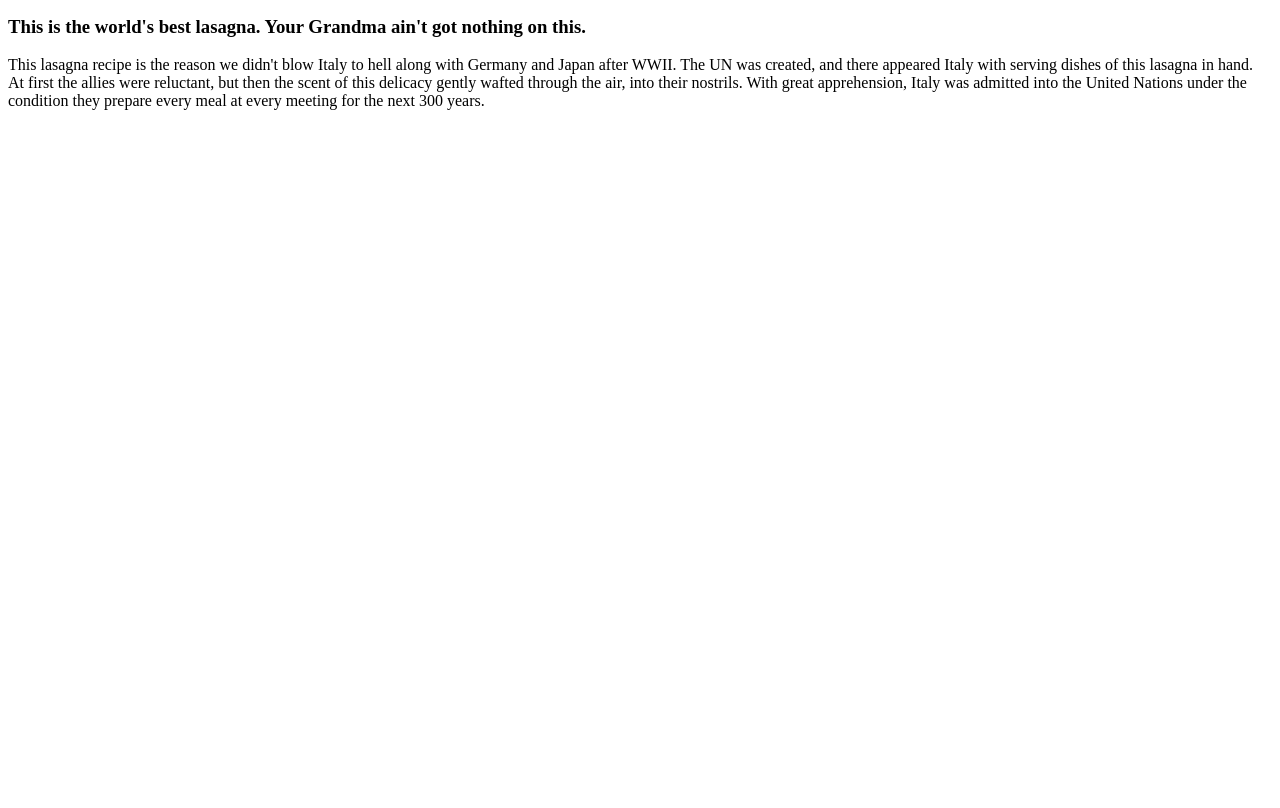
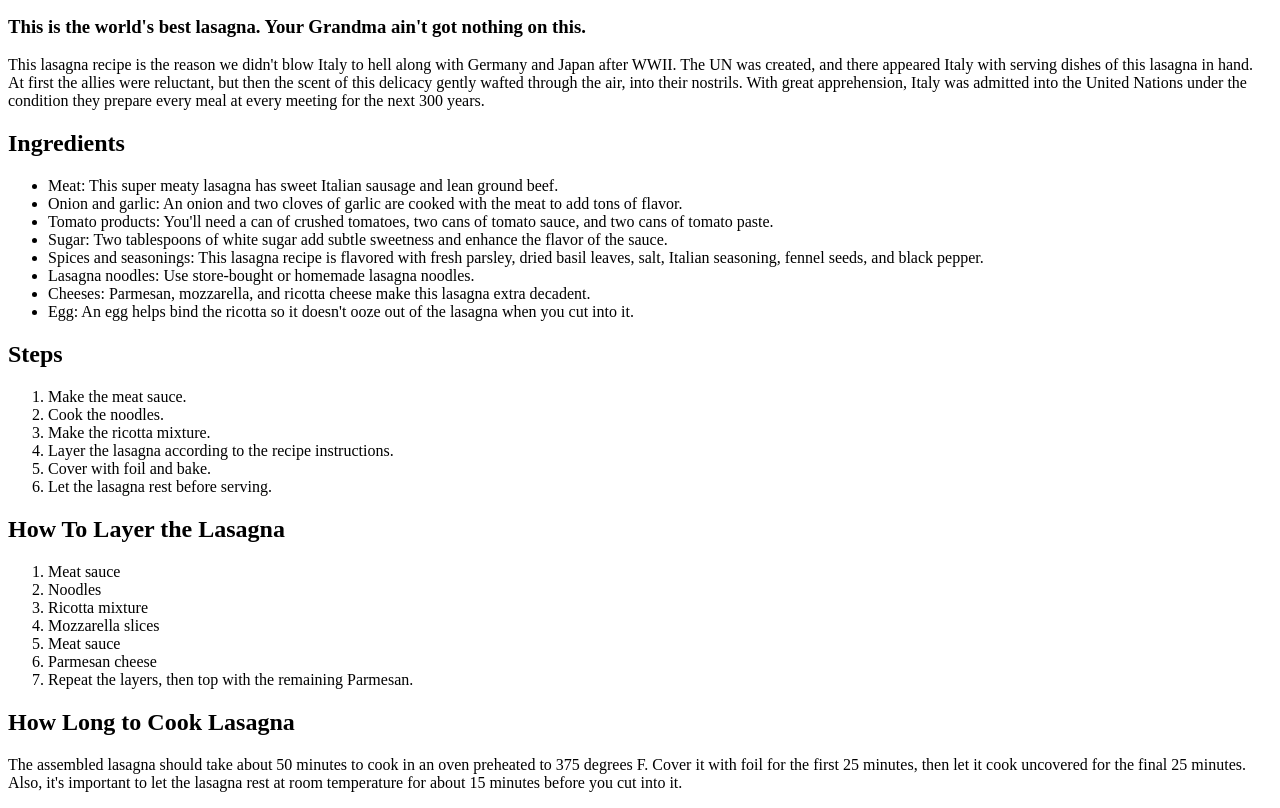
Before and after one commit to acrispino94/odin-recipes, a plain HTML site: page recipes/lasagna.html in a window 1280 px wide. Shown: the part 101-909 px from the top of the page. Before the commit the page ends 800 px from the top, so only its background shows below. Drawn offline with Linux system fonts and the light colour scheme.

Commit message:
Finish lasagnapage and add poinsettias

```diff
--- a/recipes/lasagna.html
+++ b/recipes/lasagna.html
@@ -17,5 +17,55 @@
     <p>
         This lasagna recipe is the reason we didn't blow Italy to hell along with Germany and Japan after WWII. The UN was created, and there appeared Italy with serving dishes of this lasagna in hand. At first the allies were reluctant, but then the scent of this delicacy gently wafted through the air, into their nostrils. With great apprehension, Italy was admitted into the United Nations under the condition they prepare every meal at every meeting for the next 300 years.
     </p>
+    <h2>
+        Ingredients
+    </h2>
+    <ul>
+        <li>Meat: This super meaty lasagna has sweet Italian sausage and lean ground beef.
+        </li>
+        <li>Onion and garlic: An onion and two cloves of garlic are cooked with the meat to add tons of flavor.
+        </li>
+        <li>Tomato products: You'll need a can of crushed tomatoes, two cans of tomato sauce, and two cans of tomato paste.
+        </li>
+        <li>Sugar: Two tablespoons of white sugar add subtle sweetness and enhance the flavor of the sauce.
+        </li>
+        <li>Spices and seasonings: This lasagna recipe is flavored with fresh parsley, dried basil leaves, salt, Italian seasoning, fennel seeds, and black pepper.
+        </li>
+        <li>Lasagna noodles: Use store-bought or homemade lasagna noodles.
+        </li>
+        <li>Cheeses: Parmesan, mozzarella, and ricotta cheese make this lasagna extra decadent.
+        </li>
+        <li>Egg: An egg helps bind the ricotta so it doesn't ooze out of the lasagna when you cut into it.
+        </li>
+    </ul>
+    <h2>
+        Steps
+    </h2>
+    <ol>
+        <li>Make the meat sauce.</li>
+        <li>Cook the noodles.</li>
+        <li>Make the ricotta mixture.</li>
+        <li>Layer the lasagna according to the recipe instructions.</li>
+        <li>Cover with foil and bake.</li>
+        <li>Let the lasagna rest before serving.</li>
+    </ol>
+    <h2>
+        How To Layer the Lasagna
+    </h2>
+    <ol>
+        <li>Meat sauce</li>
+        <li>Noodles</li>
+        <li>Ricotta mixture</li>
+        <li>Mozzarella slices</li>
+        <li>Meat sauce</li>
+        <li>Parmesan cheese</li>
+        <li>Repeat the layers, then top with the remaining Parmesan.</li>
+    </ol>
+    <h2>
+        How Long to Cook Lasagna
+    </h2>
+    <p>
+        The assembled lasagna should take about 50 minutes to cook in an oven preheated to 375 degrees F. Cover it with foil for the first 25 minutes, then let it cook uncovered for the final 25 minutes. Also, it's important to let the lasagna rest at room temperature for about 15 minutes before you cut into it.
+    </p>
 </body>
 </html>
```
Also changed, not shown: index.html (+5 -1 lines), recipes/poinsettias.html (added, +34 -0 lines).
